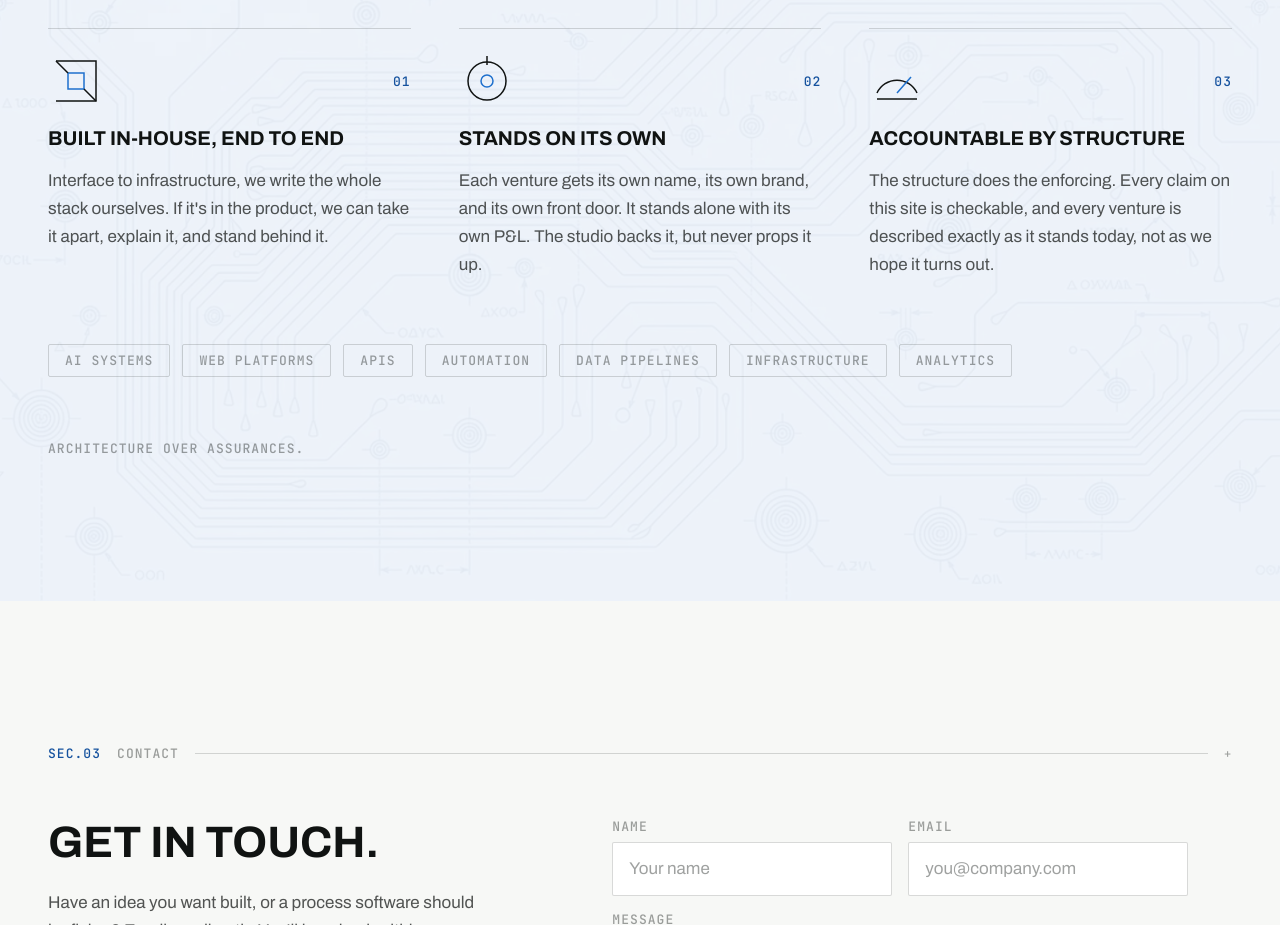
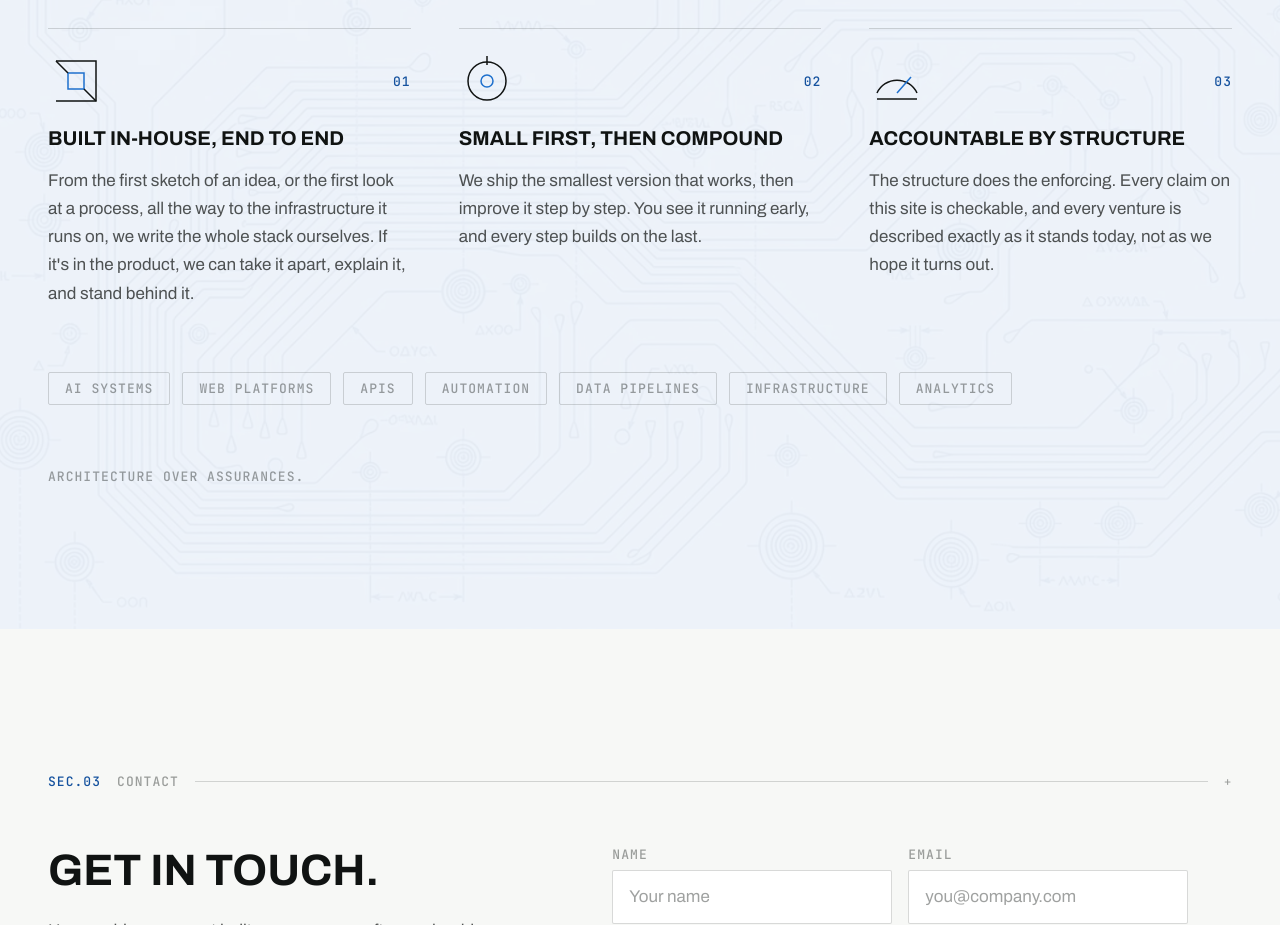
Before and after one commit to ZieglerBlake/bzsystems, a Next.js app: page / in a window 1280 px wide. Shown: the part 2360-3285 px from the top of the page. Built offline with nearby package versions, Linux system fonts and the light colour scheme.

Commit message:
How we build: card 01 starts from the idea or process; card 02 replaced
- 01 Built in-house, end to end: now opens "From the first sketch of an
  idea, or the first look at a process"
- 02 Stands on its own (venture P&L, covered in SEC.01) replaced with
  Small first, then compound

```diff
--- a/app/page.tsx
+++ b/app/page.tsx
@@ -184,12 +184,12 @@ export default function Home() {
                 {
                   n: "01",
                   title: "Built in-house, end to end",
-                  body: "Interface to infrastructure, we write the whole stack ourselves. If it's in the product, we can take it apart, explain it, and stand behind it.",
+                  body: "From the first sketch of an idea, or the first look at a process, all the way to the infrastructure it runs on, we write the whole stack ourselves. If it's in the product, we can take it apart, explain it, and stand behind it.",
                 },
                 {
                   n: "02",
-                  title: "Stands on its own",
-                  body: "Each venture gets its own name, its own brand, and its own front door. It stands alone with its own P&L. The studio backs it, but never props it up.",
+                  title: "Small first, then compound",
+                  body: "We ship the smallest version that works, then improve it step by step. You see it running early, and every step builds on the last.",
                 },
                 {
                   n: "03",
```
